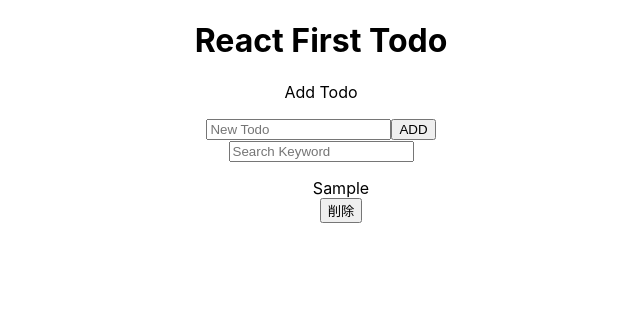
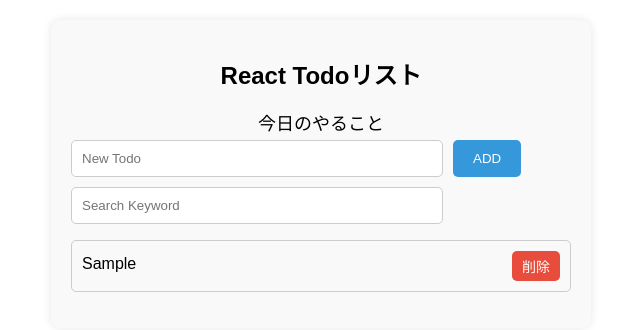
Before and after one commit to shin-tc-10/react-first-todo, a React (Create React App) app: page / in a window 1280 px wide. Both pictures are taken after typing "Sample" into the empty fields and a click on the button "ADD". Shown: the top 330 px of the page, without its empty margins (319-959 px from the left). Built offline with nearby package versions, Linux system fonts and the light colour scheme.

Commit message:
css修正

```diff
--- a/src/App.css
+++ b/src/App.css
@@ -2,42 +2,103 @@
   text-align: center;
 }
 
-.App-logo {
-  height: 40vmin;
-  pointer-events: none;
+body {
+  font-family: Arial, sans-serif;
+  padding: 20px;
 }
 
-@media (prefers-reduced-motion: no-preference) {
-  .App-logo {
-    animation: App-logo-spin infinite 20s linear;
-  }
+.App {
+  max-width: 500px;
+  margin: 0 auto;
+  background-color: #f9f9f9;
+  padding: 20px;
+  border-radius: 10px;
+  box-shadow: 0 0 10px rgba(0, 0, 0, 0.1);
 }
 
-.App-header {
-  background-color: #282c34;
-  min-height: 100vh;
-  display: flex;
-  flex-direction: column;
-  align-items: center;
-  justify-content: center;
-  font-size: calc(10px + 2vmin);
-  color: white;
+h1 {
+  font-size: 24px;
+  margin-bottom: 10px;
 }
 
-.App-link {
-  color: #61dafb;
+p {
+  font-size: 18px;
+  margin-bottom: 5px;
 }
 
-@keyframes App-logo-spin {
-  from {
-    transform: rotate(0deg);
-  }
+form {
+  display: flex;
+  margin-bottom: 10px;
+}
 
-  to {
-    transform: rotate(360deg);
-  }
+input[type="text"] {
+  padding: 10px;
+  border: 1px solid #ccc;
+  border-radius: 5px;
+  margin-right: 10px;
+  width: 70%;
+}
+
+.input {
+  text-align: left;
+}
+
+button {
+  padding: 10px 20px;
+  border: none;
+  border-radius: 5px;
+  background-color: #3498db;
+  color: white;
+  cursor: pointer;
+}
+
+button:hover {
+  background-color: #2980b9;
+}
+
+ul {
+  list-style: none;
+  padding: 0;
 }
 
 li {
-  list-style: none;
+  font-size: 16px;
+  margin-bottom: 5px;
 }
+
+button.delete-button {
+  padding: 5px 10px;
+  border: none;
+  border-radius: 5px;
+  background-color: #e74c3c;
+  color: white;
+  cursor: pointer;
+}
+
+button.delete-button:hover {
+  background-color: #c0392b;
+}
+
+.todo-item {
+  display: flex;
+  justify-content: space-between;
+  align-items: center;
+  border: 1px solid #ccc;
+  border-radius: 5px;
+  padding: 10px;
+  margin-bottom: 5px;
+}
+
+.todo-item button {
+  padding: 5px 10px;
+  border: none;
+  border-radius: 5px;
+  background-color: #e74c3c;
+  color: white;
+  cursor: pointer;
+  font-size: 14px;
+}
+
+.todo-item button:hover {
+  background-color: #c0392b;
+}
--- a/src/App.js
+++ b/src/App.js
@@ -6,37 +6,35 @@ function App() {
 
   return (
     <div className="App">
-      <h1>React First Todo</h1>
-      <p>Add Todo</p>
+      <h1>React Todoリスト</h1>
+      <p>今日のやること</p>
+      <div>
         <form onSubmit={handleSubmit}>
           <input type="text" placeholder='New Todo' value={todo} onChange={handleTodo}></input>
           <button type="submit">ADD</button>
         </form>
-      <input type="text" placeholder='Search Keyword' onChange={handleSearchKeyword}></input>
-
-      <ul>{flag ?
-        <> {searchTodo.map((todo, index) => {
-          return (
+        <div className="input">
+          <input type="text" placeholder='Search Keyword' className="input" onChange={handleSearchKeyword}></input>
+        </div>
+      </div>
+      <ul>
+        {flag ?
+          searchTodo.map((todo, index) => (
             <div key={todo + index}>
               <li>{todo}</li>
-              <button onClick={() => { handleDelete(todo) }}>削除</button>
+              <button onClick={() => { handleDelete(todo) }} className="delete-button">削除</button>
             </div>
-          )
-        })}
-        </> :
-        <>{
-          newTodo.map((todo, index) => {
-            return (
-              <div key={todo + index}>
+          ))
+          :
+          newTodo.map((todo, index) => (
+            <div key={index} className="todo-item">
               <li>{todo}</li>
-                <button onClick={() => { handleDelete(todo) }}>削除</button>
+              <button onClick={() => { handleDelete(todo) }} className="delete-button">削除</button>
             </div>
-            )
-
-          })}</>
+          ))
         }
       </ul>
-    </div >
+    </div>
   );
 }
 
```
Lines whose indentation alone changed are shown as unchanged.
